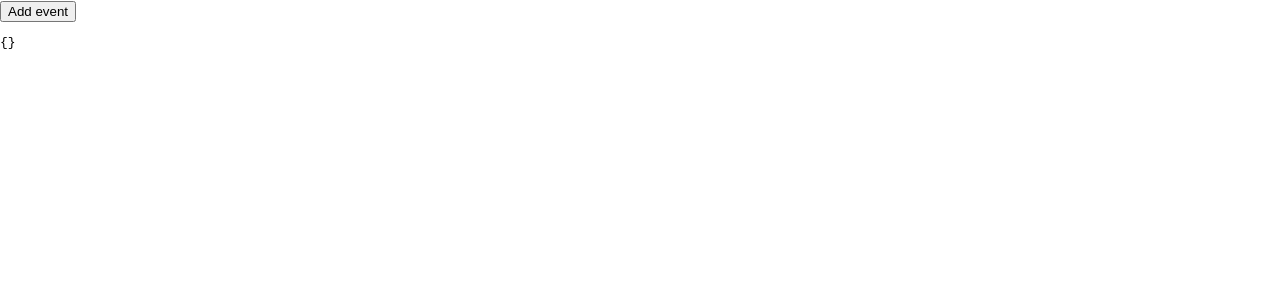
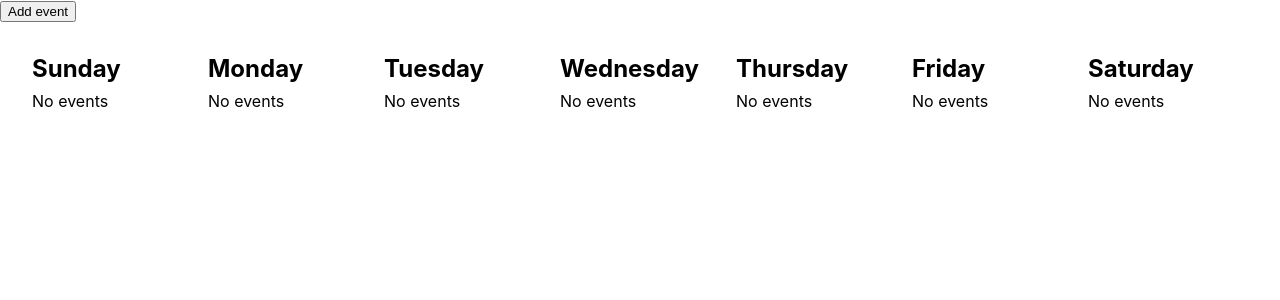
Before and after one commit to ajrussellaudio/week-scheduler, a React (Create React App) app: page / in a window 1280 px wide. Shown: the top 300 px of the page. Built offline with nearby package versions, Linux system fonts and the light colour scheme.

Commit message:
Add calendar styles

```diff
--- /dev/null
+++ b/src/components/Calendar/Calendar.style.ts
@@ -0,0 +1,45 @@
+import styled from 'styled-components';
+
+export const Grid = styled.div`
+  padding: 2rem;
+  display: grid;
+  grid-template-columns: 1fr;
+  gap: 1rem;
+
+  @media screen and (min-width: 768px) {
+    grid-template-columns: repeat(7, 1fr);
+  }
+`;
+
+export const DayName = styled.span`
+  display: block;
+  font-weight: bold;
+  font-size: 1.5rem;
+  margin-bottom: 0.5rem;
+`;
+
+export const EventsList = styled.ul`
+  margin: 0;
+  padding: 0;
+  list-style: none;
+  display: flex;
+  flex-direction: column;
+  gap: 0.5rem;
+`;
+
+export const Event = styled.li`
+  width: 100%;
+  padding: 0.333rem;
+  border-radius: 0.2rem;
+  box-shadow: 0 0 17px 2px rgb(0 0 0 / 10%);
+`;
+
+export const Subject = styled.span`
+  display: block;
+  white-space: nowrap;
+`;
+
+export const Time = styled.span`
+  font-size: 0.666rem;
+  white-space: nowrap;
+`;
--- a/src/components/Calendar/Calendar.tsx
+++ b/src/components/Calendar/Calendar.tsx
@@ -1,8 +1,33 @@
 import { useEvents } from '../../context/Events';
+import { weekdays } from '../../context/Events/types';
+import { DayName, Event, EventsList, Grid, Subject, Time } from './Calendar.style';
 
 export type CalendarProps = Record<string, never>;
 
 export function Calendar() {
   const { state: schedule } = useEvents();
-  return <pre style={{ whiteSpace: 'pre-wrap' }}>{JSON.stringify(schedule, null, 2)}</pre>;
+  return (
+    <Grid>
+      {weekdays.map((weekday) => {
+        const events = schedule[weekday] || [];
+        return (
+          <div key={weekday}>
+            <DayName>{weekday}</DayName>
+            <EventsList>
+              {events.length > 0
+                ? events.map((event) => (
+                    <Event key={`${weekday} ${event.subject}`}>
+                      <Subject>{event.subject}</Subject>
+                      <Time>
+                        <time>{event.start}</time> - <time>{event.end}</time>
+                      </Time>
+                    </Event>
+                  ))
+                : 'No events'}
+            </EventsList>
+          </div>
+        );
+      })}
+    </Grid>
+  );
 }
```
